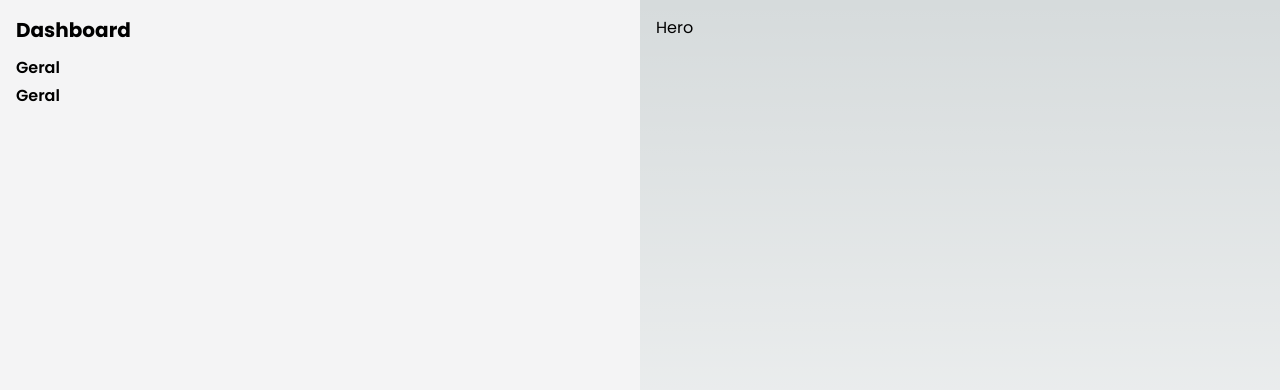
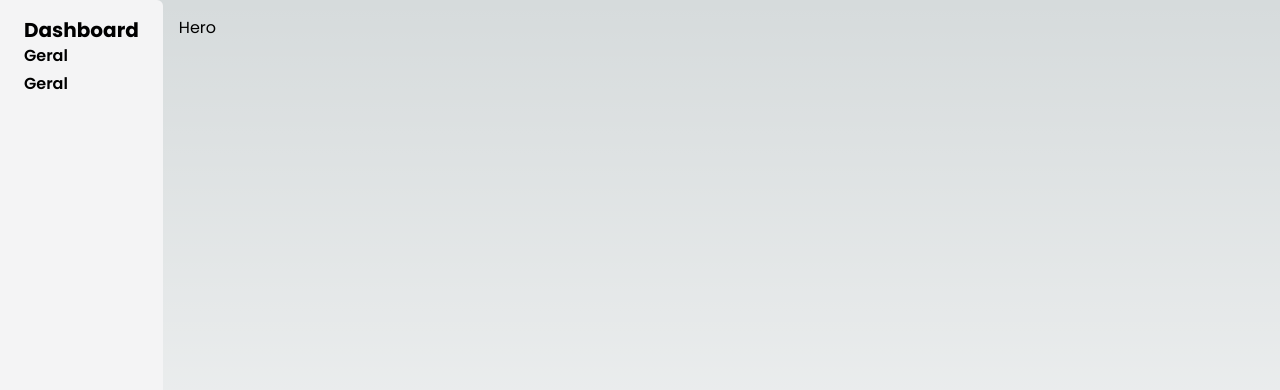
Before and after one commit to AdlerCastro/Admin_Dashboard, a Next.js app: page / in a window 1280 px wide. Shown: the top 390 px of the page. Built offline with nearby package versions, Linux system fonts and the light colour scheme.

Commit message:
:construction: Desenvolvendo a side bar

```diff
--- a/src/components/organisms/SideBar/index.tsx
+++ b/src/components/organisms/SideBar/index.tsx
@@ -1,10 +1,9 @@
-import Button from '@/components/atoms/Button'
 import Folder from '@/components/molecules/Folder'
 import React from 'react'
 
 export default function SideBar() {
     return (
-        <aside className='bg-zinc-100 dark:bg-zinc-800 flex flex-1 flex-col gap-3 p-4'>
+        <aside className=' bg-zinc-100 dark:bg-zinc-800 flex flex-col px-6 py-4 rounded-e-md overflow-auto'>
             <h1 className='font-bold text-xl'>Dashboard</h1>
             <Folder />
         </aside>
```
